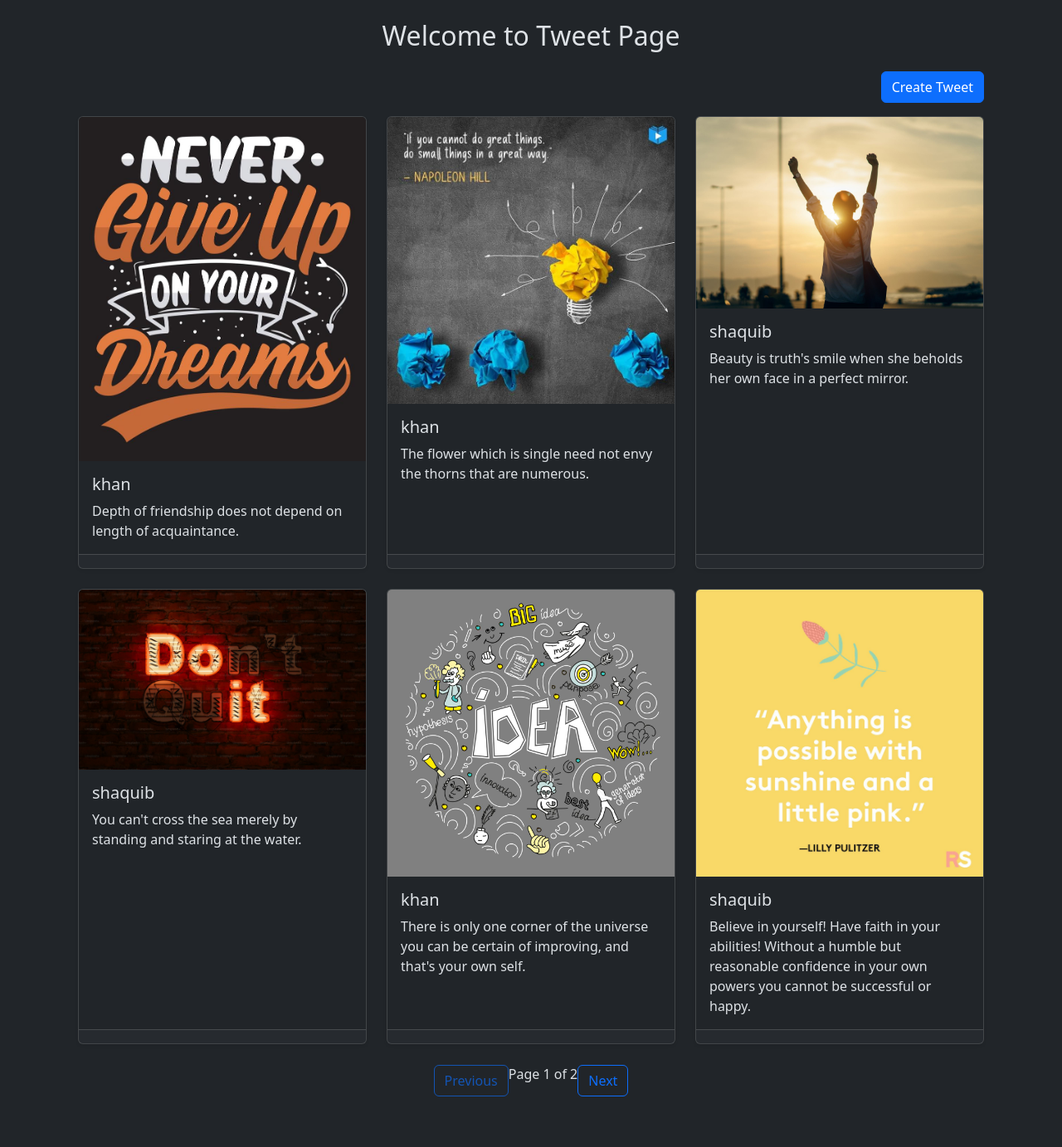
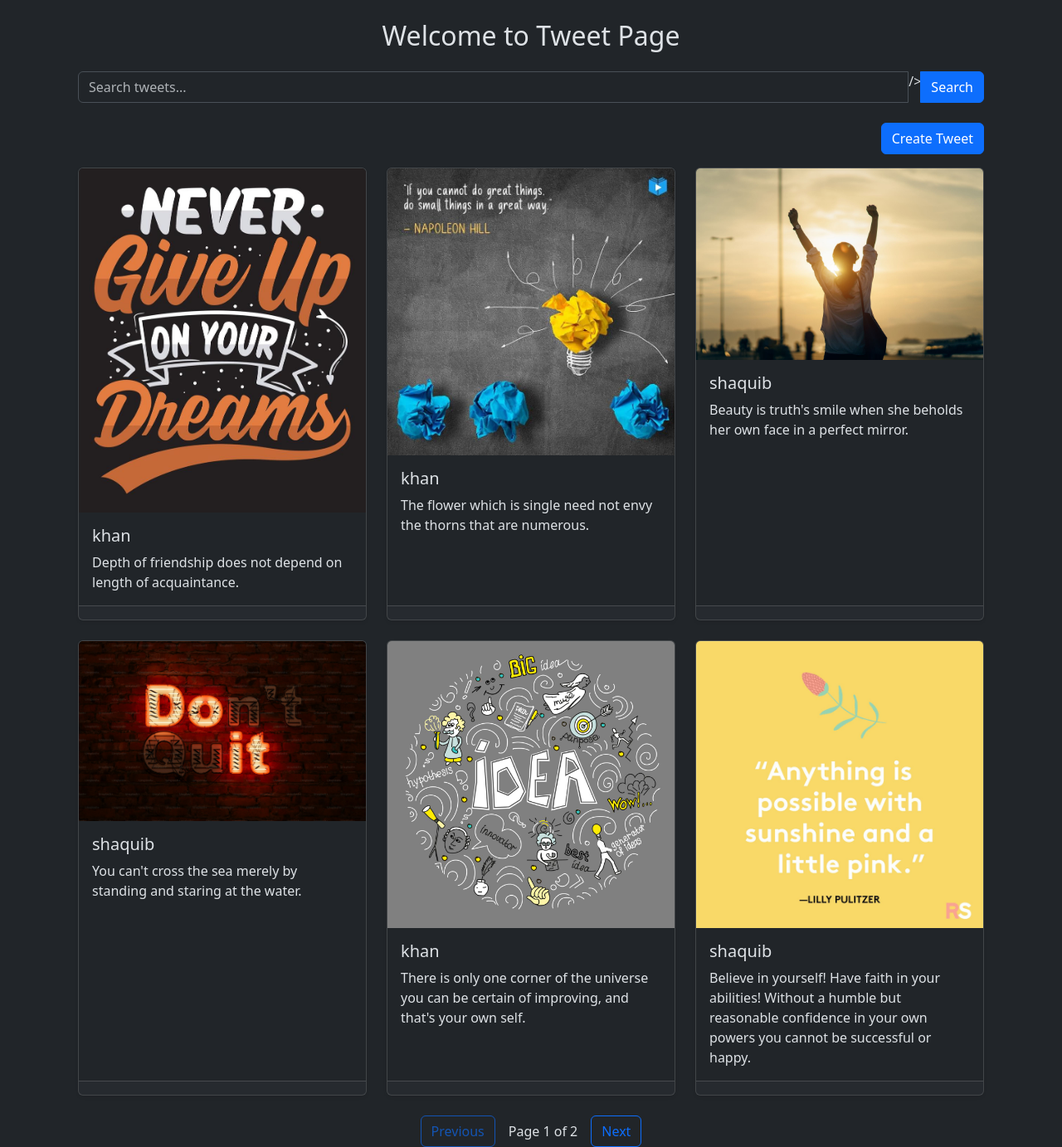
Before and after one commit to Shaquibkhandbg/tweet, a Django app: page /tweet/ in a window 1280 px wide. Shown: the part 56-1439 px from the top of the page at 83% size. Before the commit the page ends 1378 px from the top, so only its background shows below. Run offline with Django 5.2, Linux system fonts and the light colour scheme; data comes from the database, SQL or seed files in the repository.

Commit message:
"search func added successfully"

```diff
--- a/twitor/templates/layout.html
+++ b/twitor/templates/layout.html
@@ -43,8 +43,9 @@
                 <a class="nav-link disabled" aria-disabled="true">Disabled</a>
               </li>
             </ul>
-            <form class="d-flex" role="search">
-              <input class="form-control me-2" type="search" placeholder="Search" aria-label="Search">
+            {% comment %} search functionality {% endcomment %}
+            <form class="d-flex" role="search" method="get" action="{% url "tweet_list" %}">
+              <input class="form-control me-2" type="search" placeholder="Search" aria-label="Search" name="q" value="{{request.GET.q|default:""}}">
               <button class="btn btn-outline-success" type="submit">Search</button>
             </form>
             <a href="{% url "tweet_list" %}" class="btn btn-primary mx-2">Tweet Home</a>
--- a/twitor/tweet/templates/tweet_list.html
+++ b/twitor/tweet/templates/tweet_list.html
@@ -1,12 +1,29 @@
 {% extends "layout.html" %}
+{% load custom_filters %}
+{% comment %} {% load highlight %} {% endcomment %}
 
 {% block title %}
-  myTweet
+  MyTweet
 {% endblock %}
 
 {% block content %}
 <div class="container mt-4">
   <h2 class="text-center mb-4">Welcome to Tweet Page</h2>
+
+  <!-- Search Bar -->
+  <form method="get" action="{% url 'tweet_list' %}" class="mb-4">
+    <div class="input-group">
+      <input
+        type="text"
+        name="q"
+        class="form-control"
+        placeholder="Search tweets..."
+        value="{{ query|default:'' }}"  <!-- Retain the query -->
+      />
+      <button type="submit" class="btn btn-primary">Search</button>
+    </div>
+  </form>
+
   <div class="d-flex justify-content-end mb-3">
     <!-- Button aligned to the right -->
     <a class="btn btn-primary" href="{% url 'tweet_create' %}">Create Tweet</a>
@@ -28,7 +45,8 @@
           {% endif %}
           <div class="card-body">
             <h5 class="card-title">{{ tweet.user.username }}</h5>
-            <p class="card-text">{{ tweet.text }}</p>
+            <!-- Highlight search terms in the tweet text -->
+            <p class="card-text">{{ tweet.text|highlight:query|default:'' }}</p>
           </div>
           <div class="card-footer d-flex justify-content-between">
             <!-- Footer for buttons -->
@@ -39,21 +57,23 @@
           </div>
         </div>
       </div>
+    {% empty %}
+      <p class="text-center">No tweets found.</p>
     {% endfor %}
   </div>
 
   <!-- Pagination -->
   <div class="d-flex justify-content-center align-items-center mt-4">
     {% if page_obj.has_previous %}
-      <a href="?page={{ page_obj.previous_page_number }}" class="btn btn-outline-primary">Previous</a>
+      <a href="?page={{ page_obj.previous_page_number }}&q={{ query|default:'' }}" class="btn btn-outline-primary">Previous</a>
     {% else %}
       <a class="btn btn-outline-primary disabled">Previous</a>
     {% endif %}
 
-    <p>Page {{ page_obj.number }} of {{ page_obj.paginator.num_pages }}</p>
+    <p class="mx-3 my-0">Page {{ page_obj.number }} of {{ page_obj.paginator.num_pages }}</p>
 
     {% if page_obj.has_next %}
-      <a href="?page={{ page_obj.next_page_number }}" class="btn btn-outline-primary">Next</a>
+      <a href="?page={{ page_obj.next_page_number }}&q={{ query|default:'' }}" class="btn btn-outline-primary">Next</a>
     {% else %}
       <a class="btn btn-outline-primary disabled">Next</a>
     {% endif %}
--- /dev/null
+++ b/twitor/tweet/templatetags/__init__.py
@@ -0,0 +1,2 @@
+# __init__.py
+# Empty file
--- /dev/null
+++ b/twitor/tweet/templatetags/custom_filters.py
@@ -0,0 +1,15 @@
+from django import template
+from django.utils.safestring import mark_safe
+import re
+
+register = template.Library()
+
+@register.filter
+def highlight(text, query):
+    if not query:
+        return text
+    # Escape special characters in query for regex
+    escaped_query = re.escape(query)
+    # Use regex to wrap matching text with <mark> tags
+    highlighted = re.sub(f'({escaped_query})', r'<mark>\1</mark>', text, flags=re.IGNORECASE)
+    return mark_safe(highlighted)  # Mark the result as safe HTML
--- a/twitor/tweet/views.py
+++ b/twitor/tweet/views.py
@@ -5,6 +5,7 @@ from django.shortcuts import get_object_or_404
 from django.contrib.auth.decorators import login_required
 from django.contrib.auth  import login
 from django.core.paginator import Paginator
+from django.db.models import Q
 
 # Create your views here.
 
@@ -12,20 +13,26 @@ def index(request):
     return render(request, 'index.html')
 
 def tweet_list(request):
-   tweets = Tweet.objects.all().order_by('-created_at')
+    # Get the search query from the GET parameters
+    query = request.GET.get('q', '')  # Use an empty string as default if 'q' is missing
 
-    # setup pagination shows 6 tweets per page --------------
-   paginator = Paginator(tweets,6)
+    # Filter tweets based on the query
+    if query:
+        tweets = Tweet.objects.filter(
+            Q(text__icontains=query) | Q(user__username__icontains=query)  # Match text or username
+        ).order_by('-created_at')
+    else:
+        tweets = Tweet.objects.all().order_by('-created_at')
 
-   # get the current page number from the URL (default to page1)
-   page_number = request.GET.get('page')
+    # Set up pagination with 6 tweets per page
+    paginator = Paginator(tweets, 6)
+    page_number = request.GET.get('page')
+    page_obj = paginator.get_page(page_number)
 
-   # get the tweets for the current page
-   page_obj = paginator.get_page(page_number)
+    # Pass `query` to the template for search field and highlighting
+    return render(request, 'tweet_list.html', {'page_obj': page_obj, 'query': query})
 
 
-   return render(request,'tweet_list.html',{'page_obj':page_obj})
-   # return render(request,  'tweet_list.html',{'tweets': tweets})
 
 @login_required
 def tweet_create(request):
```
